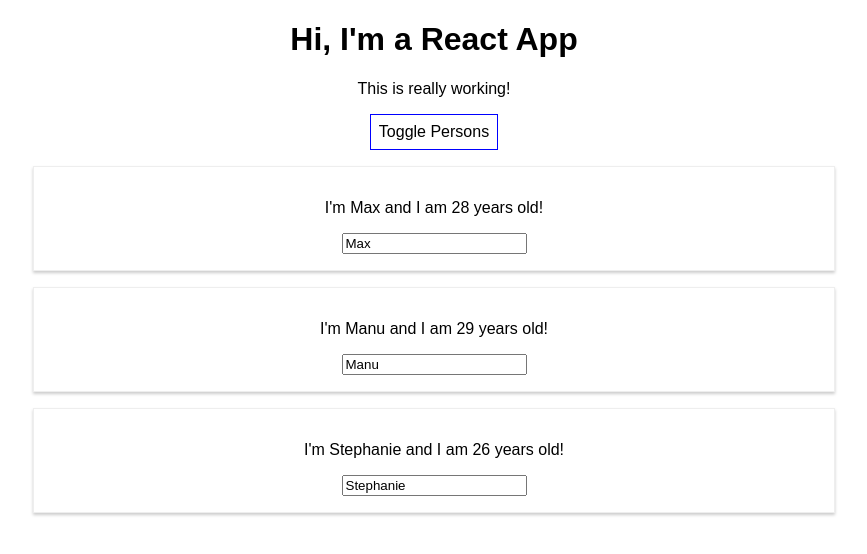
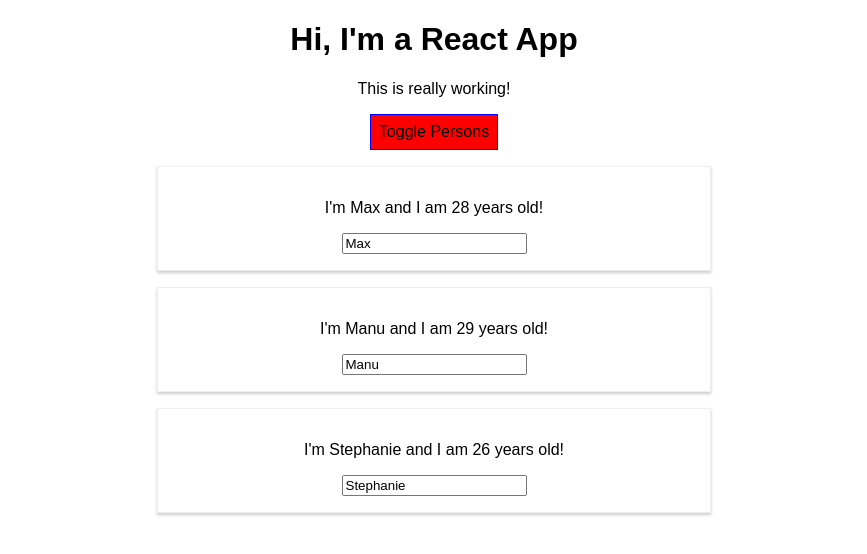
Before and after one commit to gabrielpeereira/components-react, a React (Create React App) app: page / in a window 1280 px wide. Both pictures are taken after a click on the button "Toggle Persons". Shown: the top 554 px of the page, without its empty margins (206-1073 px from the left). Built offline with nearby package versions, Linux system fonts and the light colour scheme.

Commit message:
adding styled components

```diff
--- a/package.json
+++ b/package.json
@@ -6,9 +6,11 @@
     "@testing-library/jest-dom": "^4.2.4",
     "@testing-library/react": "^9.3.2",
     "@testing-library/user-event": "^7.1.2",
+    "radium": "^0.26.0",
     "react": "^16.12.0",
     "react-dom": "^16.12.0",
-    "react-scripts": "3.4.0"
+    "react-scripts": "3.4.0",
+    "styled-components": "^5.0.1"
   },
   "scripts": {
     "start": "react-scripts start",
--- a/src/App.js
+++ b/src/App.js
@@ -5,9 +5,9 @@
 class App extends Component {
   state = {
     persons: [
-      { name: 'Max', age: 28 },
-      { name: 'Manu', age: 29 },
-      { name: 'Stephanie', age: 26 }
+      { id: '1', name: 'Max', age: 28 },
+      { id: '2', name: 'Manu', age: 29 },
+      { id: '3', name: 'Stephanie', age: 26 }
     ],
     otherState: 'some other value',
     showPersons: false
@@ -23,14 +23,28 @@
     } )
   }
 
-  nameChangedHandler = ( event ) => {
-    this.setState( {
-      persons: [
-        { name: 'Max', age: 28 },
-        { name: event.target.value, age: 29 },
-        { name: 'Stephanie', age: 26 }
-      ]
-    } )
+  nameChangedHandler = ( event, id ) => {
+
+    const personIndex = this.state.persons.findIndex(p => {
+      return p.id === id;
+    });
+
+    const person = {
+      ...this.state.persons[personIndex]
+    }
+
+    person.name = event.target.value
+
+    const persons = [...this.state.persons];
+    persons[personIndex] = person;
+
+    this.setState({persons: persons});
+  }
+
+  deletePersonHandler = (personIndex) => {
+    const persons = [...this.state.persons];
+    persons.slice(personIndex, 1);
+    this.setState({persons: persons});
   }
 
   togglePersonsHandler = () => {
@@ -44,33 +58,58 @@
       font: 'inherit',
       border: '1px solid blue',
       padding: '8px',
-      cursor: 'pointer'
+      cursor: 'pointer',
+      ':hover': {
+        backgroundColor: 'lightgreen',
+        color: 'black'
+      }
     };
+
+    const classes = [];
+
+    if(this.state.persons.length < 2 ){
+      classes.push = 'red';
+    }
+
+    if(this.state.persons.length < 1) {
+      classes.push = 'red'
+    }
 
     let persons = null;
 
     if ( this.state.showPersons ) {
       persons = (
         <div>
-        {this.state.persons.map(person => {
+        {this.state.persons.map((person, index) => {
           return <Person
+            click={() => this.deletePersonHandler(index)}
             name={person.name}
-            age={person.age} />
+            age={person.age}
+            key={person.id}
+            changed={(event) => this.nameChangedHandler(event, person.id)}/>
         })}
 
         </div>
       );
+
+      style.backgroundColor = 'red';
+      style['hover'] = {
+        backgroundColor: 'lightgreen',
+        color: 'black'
+      }
     }
 
     return (
+
       <div className="App">
         <h1>Hi, I'm a React App</h1>
-        <p>This is really working!</p>
+        <p className={classes.join('')}>This is really working!</p>
         <button
           style={style}
           onClick={this.togglePersonsHandler}>Toggle Persons</button>
         {persons}
       </div>
+
     );
     // return React.createElement('div', {className: 'App'}, React.createElement('h1', null, 'Does this work now?'));
   }
--- a/src/Person/Person.css
+++ b/src/Person/Person.css
@@ -6,3 +6,9 @@
     padding: 16px;
     text-align: center;
 }
+
+ /* @media (min-width: 500px){
+    .Person {
+        width: 520px;
+    }
+}  */
--- a/src/Person/Person.js
+++ b/src/Person/Person.js
@@ -1,14 +1,29 @@
 import React from 'react';
+// import './Person.css';
+import styled from 'styled-components';
 
-import './Person.css';
+const StyledDiv = styled.div`
 
-const person = ( props ) => {
+        width: 60%;
+        margin: 16px auto;
+        border: 1px solid #eee;
+        box-shadow: 0 2px 3px #ccc;
+        padding: 16px;
+        text-align: center;
+
+        @media (min-width: 500px){
+            width: 520px;
+        }
+    `;
+
+const person = (props) => {
+
     return (
-        <div className="Person">
+        <StyledDiv>
             <p onClick={props.click}>I'm {props.name} and I am {props.age} years old!</p>
             <p>{props.children}</p>
             <input type="text" onChange={props.changed} value={props.name} />
-        </div>
+        </StyledDiv>
     )
 };
 
```
Also changed, not shown: src/App.css (line endings or trailing spaces), 1 other file (tests, documents, lock files or other folders).
